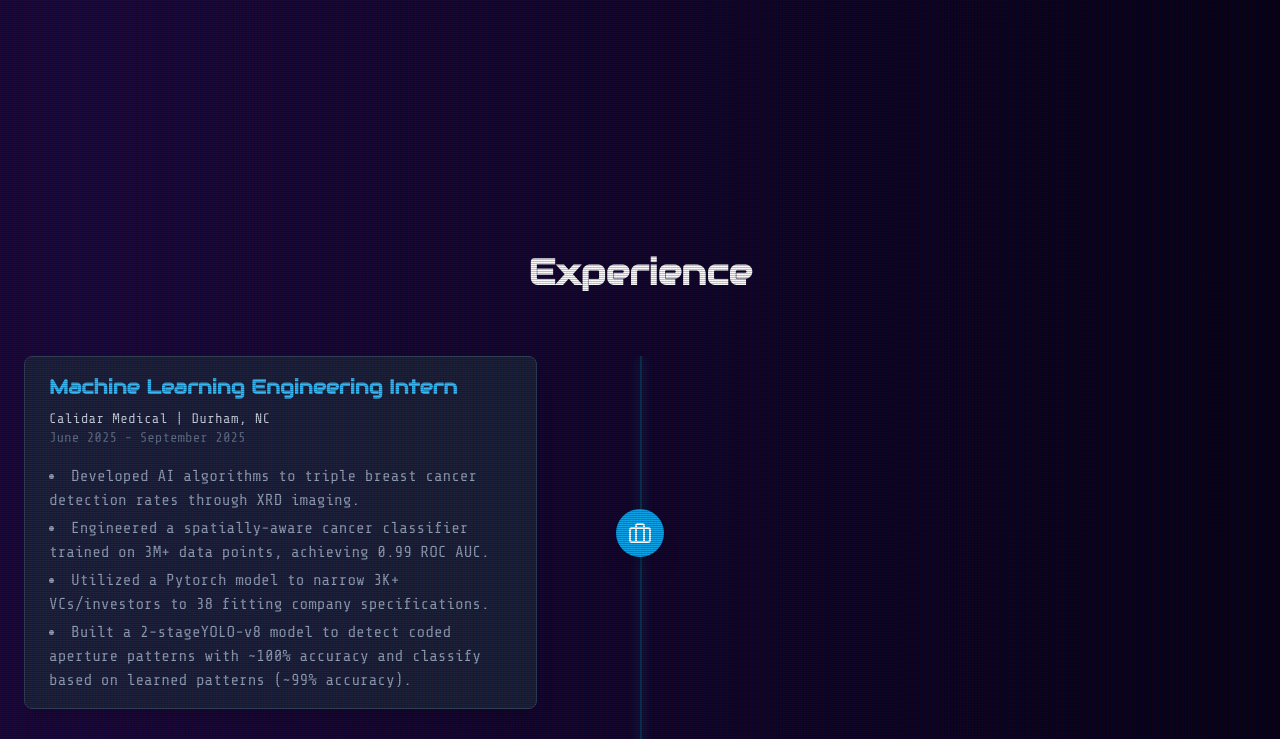
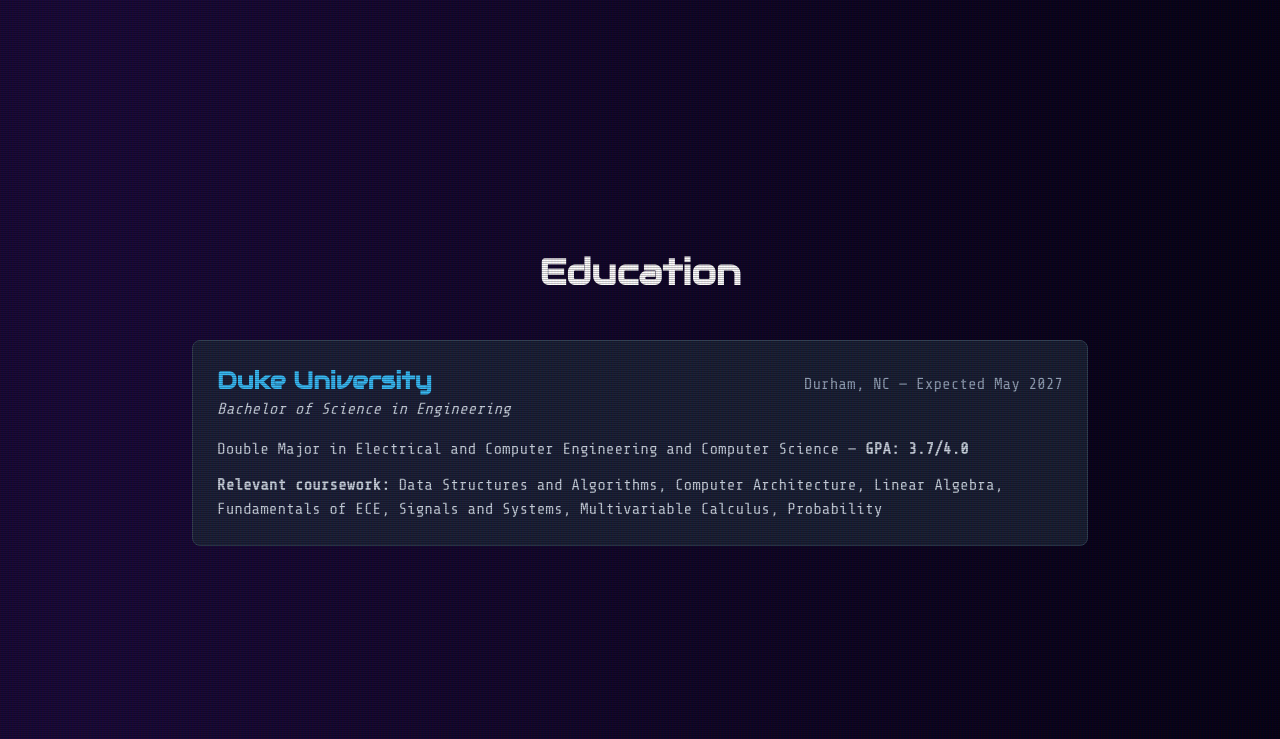
Before and after one commit to OwenChen2006/owenchen2006.github.io, a React (Vite) app: page / in a window 1280 px wide. Shown: the part 1500-2239 px from the top of the page. Built offline with nearby package versions, Linux system fonts and the light colour scheme.

Commit message:
Add Education section; wire to nav; expand Skills per resume; neon styling retained.

```diff
--- a/App.tsx
+++ b/App.tsx
@@ -4,6 +4,7 @@
 import Hero from './components/Hero';
 import About from './components/About';
 import Experience from './components/Experience';
+import Education from './components/Education';
 import Projects from './components/Projects';
 import Skills from './components/Skills';
 import Contact from './components/Contact';
@@ -23,6 +24,7 @@
         <main>
           <Hero />
           <About />
+          <Education />
           <Experience />
           <Projects />
           <Skills />
--- /dev/null
+++ b/components/Education.tsx
@@ -0,0 +1,27 @@
+import React from 'react';
+import AnimatedSection from './AnimatedSection';
+
+const Education: React.FC = () => {
+  return (
+    <AnimatedSection id="education">
+      <div className="container mx-auto px-6">
+        <h2 className="text-4xl font-bold text-center mb-12 text-white">Education</h2>
+        <div className="max-w-4xl mx-auto bg-slate-800/80 backdrop-blur-sm p-6 rounded-lg border border-slate-700">
+          <div className="flex flex-col md:flex-row md:items-baseline md:justify-between">
+            <div>
+              <h3 className="text-2xl font-bold text-sky-400">Duke University</h3>
+              <p className="text-slate-300 italic">Bachelor of Science in Engineering</p>
+            </div>
+            <div className="text-slate-400 mt-2 md:mt-0">Durham, NC — Expected May 2027</div>
+          </div>
+          <div className="mt-4 text-slate-300">
+            <p>Double Major in Electrical and Computer Engineering and Computer Science — <span className="font-semibold">GPA: 3.7/4.0</span></p>
+            <p className="mt-3"><span className="font-semibold">Relevant coursework:</span> Data Structures and Algorithms, Computer Architecture, Linear Algebra, Fundamentals of ECE, Signals and Systems, Multivariable Calculus, Probability</p>
+          </div>
+        </div>
+      </div>
+    </AnimatedSection>
+  );
+};
+
+export default Education;
--- a/components/Header.tsx
+++ b/components/Header.tsx
@@ -14,6 +14,7 @@
 
   const navLinks = [
     { href: '#about', label: 'About' },
+    { href: '#education', label: 'Education' },
     { href: '#experience', label: 'Experience' },
     { href: '#projects', label: 'Projects' },
     { href: '#skills', label: 'Skills' },
--- a/components/Skills.tsx
+++ b/components/Skills.tsx
@@ -10,11 +10,19 @@
   },
   {
     name: 'Developer Tools & Frameworks',
-    skills: ['Pytorch', 'Tensorflow', 'React', 'Git', 'Google Cloud Platform', 'Arduino', 'NumPy', 'Pandas', 'Scipy', 'Flask'],
+    skills: ['PyTorch', 'TensorFlow', 'React', 'Flask', 'Qiskit', 'Arduino', 'Git', 'Google Cloud', 'Colab'],
   },
   {
-    name: 'Databases & Other',
-    skills: ['SQLite', 'CUDA', 'AutoCAD', 'Logisim Evolution', 'Excel', 'Google Colab'],
+    name: 'Libraries & Data Science',
+    skills: ['NumPy', 'Pandas', 'SciPy', 'Matplotlib', 'scikit-learn', 'Keras', 'OpenCV'],
+  },
+  {
+    name: 'Databases & Systems',
+    skills: ['SQLite', 'CUDA', 'Linux', 'Azure ML'],
+  },
+  {
+    name: 'Hardware & EDA',
+    skills: ['Logisim Evolution', 'AutoCAD'],
   },
 ];
 
```
